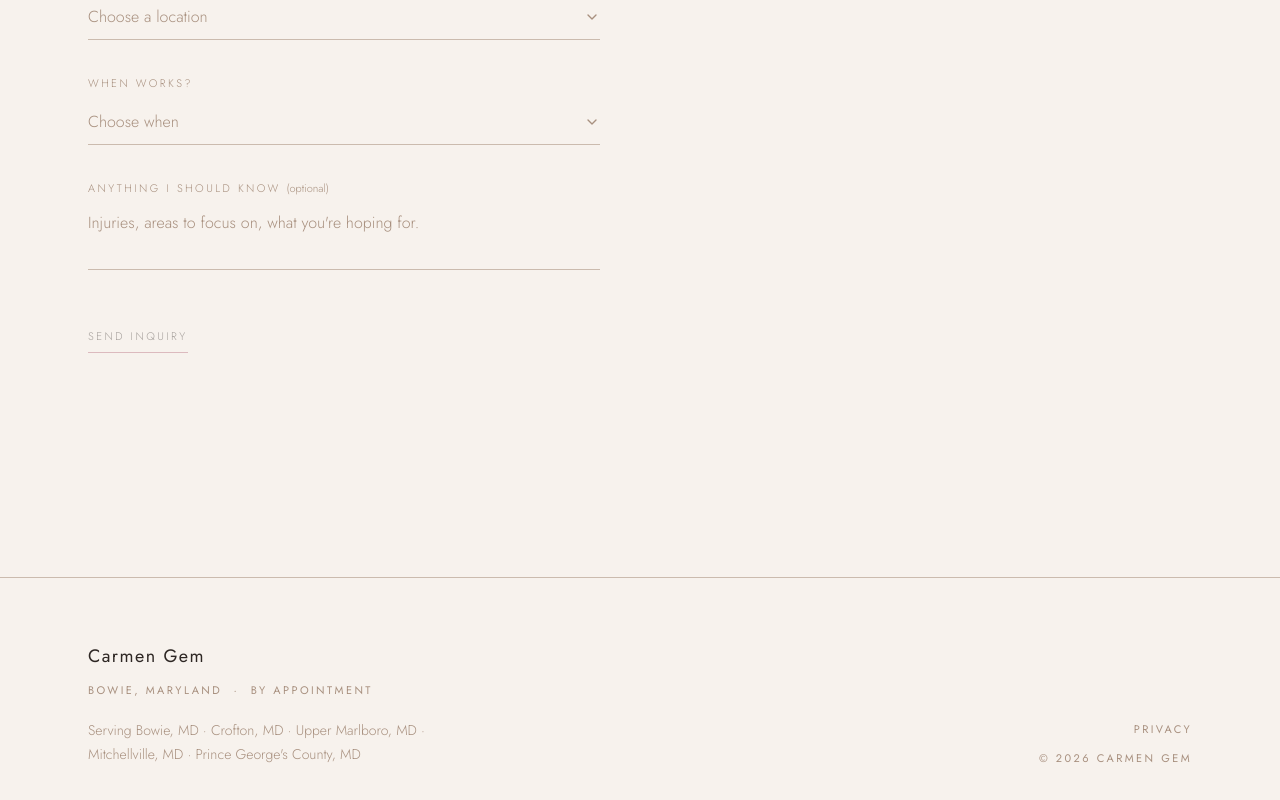
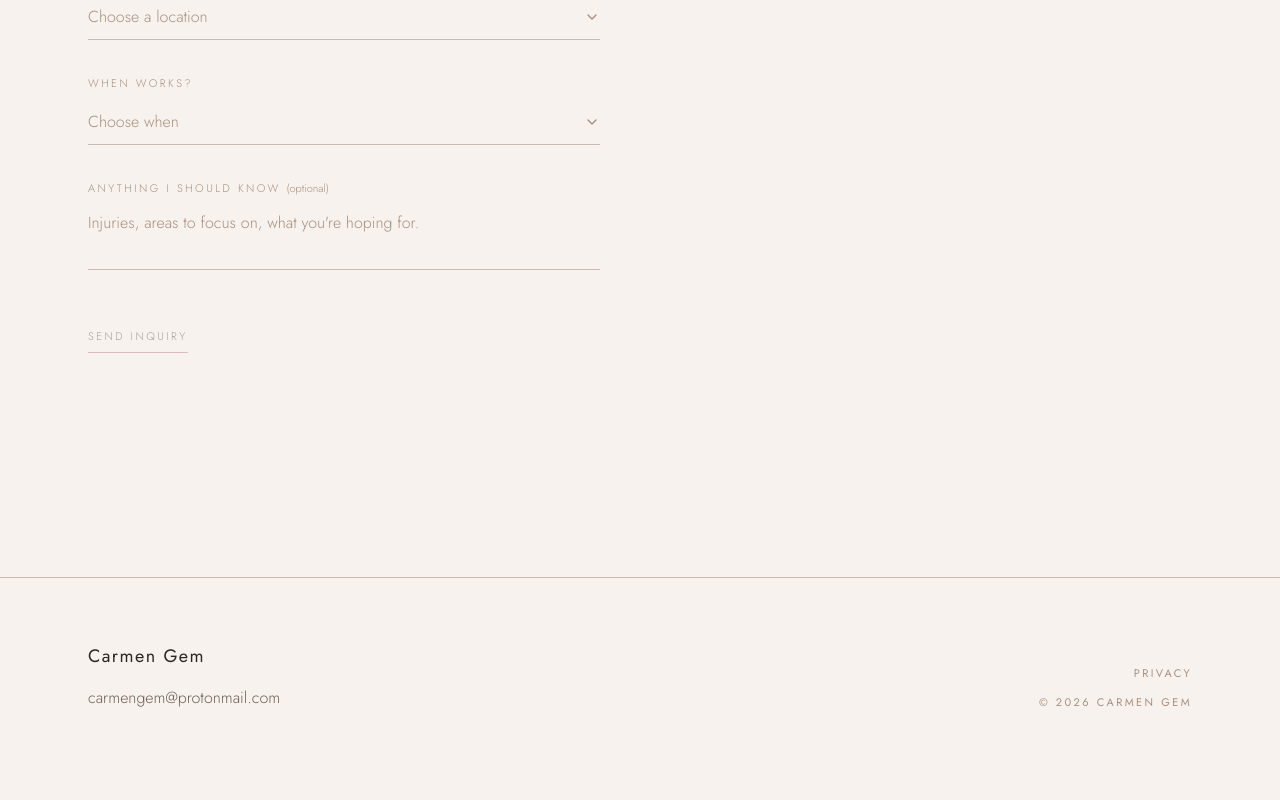
Before and after one commit to gracebotly/carmengem, a Next.js app: page / in a window 1280 px wide. Shown: the part 5810-6610 px from the top of the page. After the commit the page ends 6584 px from the top, so only its background shows below. Built offline with nearby package versions, Linux system fonts and the light colour scheme.

Commit message:
Update footer contact details

```diff
--- a/components/Footer.tsx
+++ b/components/Footer.tsx
@@ -14,12 +14,8 @@ export default function Footer() {
           <p className="font-body text-lg tracking-[0.08em] text-ink">
             {BUSINESS.name}
           </p>
-          <p className="eyebrow mt-3 text-sand">
-            {BUSINESS.city}, Maryland &nbsp;·&nbsp; By appointment
-          </p>
-
           {(BUSINESS.phone || BUSINESS.email) && (
-            <div className="mt-5 flex flex-col gap-2 text-base font-light text-stone">
+            <div className="mt-4 flex flex-col gap-2 text-base font-light text-stone">
               {BUSINESS.phone && (
                 <a
                   href={telHref(BUSINESS.phone)}
@@ -38,10 +34,6 @@ export default function Footer() {
               )}
             </div>
           )}
-
-          <p className="mt-5 max-w-sm text-sm font-light leading-[1.7] text-sand">
-            Serving {BUSINESS.areaServed.join(" · ")}
-          </p>
         </div>
 
         <div className="flex flex-col gap-3 sm:items-end">
--- a/lib/site.ts
+++ b/lib/site.ts
@@ -37,8 +37,7 @@ export const BUSINESS = {
 
   // TODO(Grace): the number clients should call or text. Format "+1-301-555-0142".
   phone: "",
-  // TODO(Grace): public contact address, e.g. "hello@carmengem.com".
-  email: "",
+  email: "carmengem@protonmail.com",
 
   // Street address is intentionally blank — this is a home studio. Locality,
   // region and zip are enough for local relevance without publishing where you live.
```
